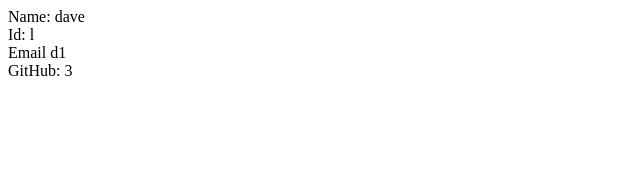
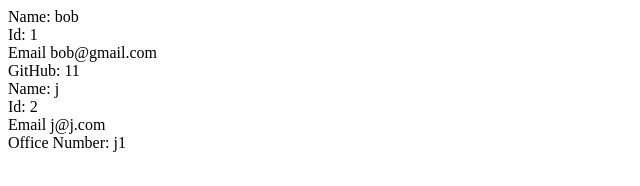
Before and after one commit to jacksonpeak1/Team-Profile-Generator, a website: page dist/team.html in a window 1280 px wide. Shown: the whole page, without its empty margins (0-640 px from the left). Drawn offline with Linux system fonts and the light colour scheme.

Commit message:
updated readme file

```diff
--- a/dist/team.html
+++ b/dist/team.html
@@ -11,10 +11,19 @@
 
                 <div class="card" style="width: 18rem;">
                     <div class="card-body">
-                        <div>Name: dave</div>
-                        <div>Id: l</div>
-                        <div>Email d1</div>
-                        <div>GitHub: 3</div>
+                        <div>Name: bob</div>
+                        <div>Id: 1</div>
+                        <div>Email bob@gmail.com</div>
+                        <div>GitHub: 11</div>
+                    </div>
+                </div>
+
+                <div class="card" style="width: 18rem;">
+                    <div class="card-body">
+                        <div>Name: j</div>
+                        <div>Id: 2</div>
+                        <div>Email j@j.com</div>
+                        <div>Office Number: j1</div>
                     </div>
                 </div>
 
```
Also changed, not shown: README.md.
